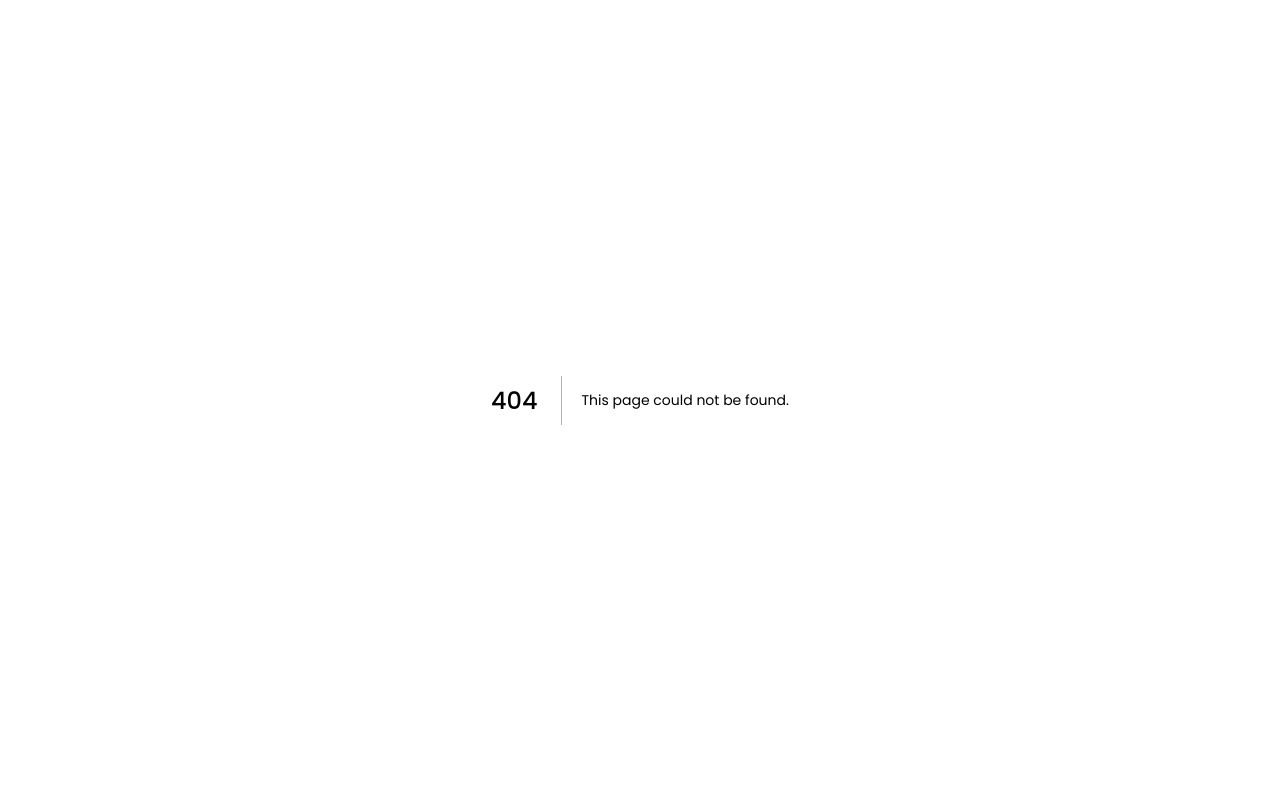
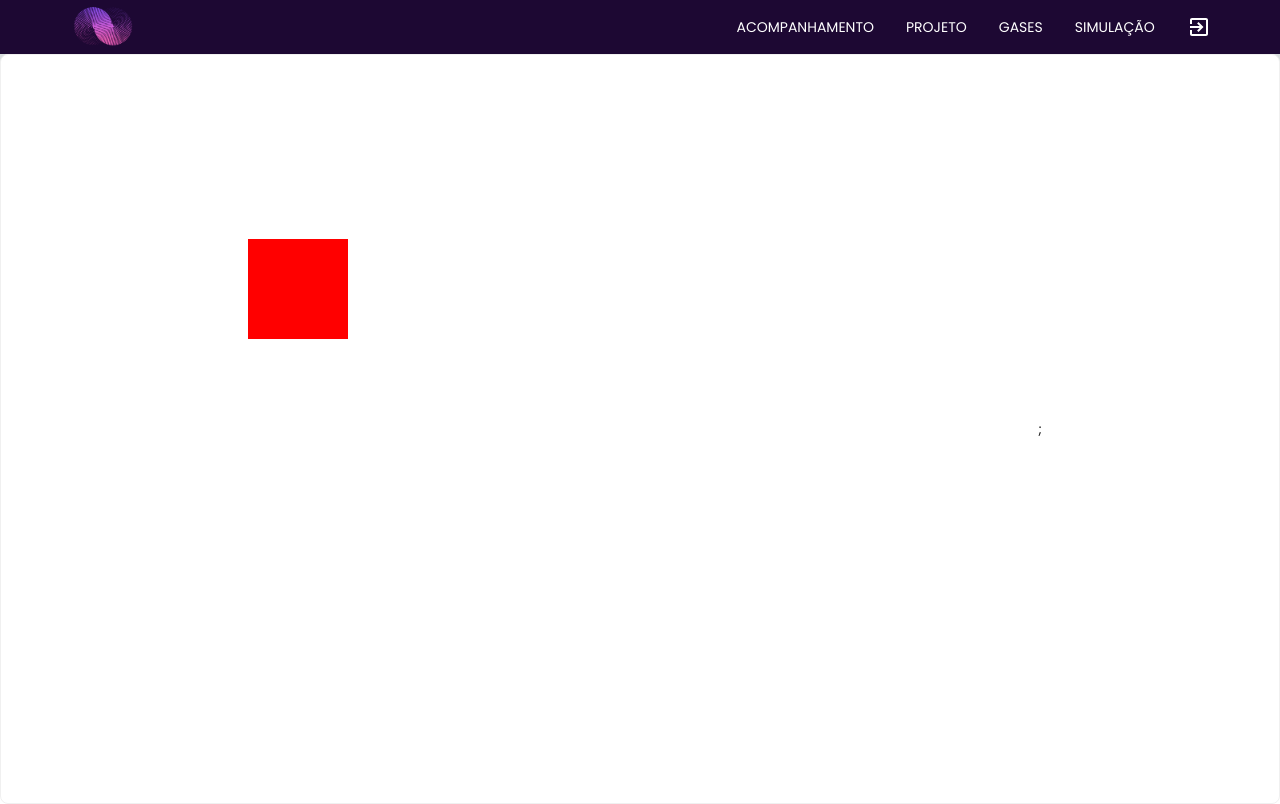
Before and after one commit to 2023M6T2-Inteli/Grupo06, a Next.js app in the folder src/frontend/: page /map in a window 1280 px wide. Before the commit this address had no page. Built offline with nearby package versions, Linux system fonts and the light colour scheme.

Commit message:
página do mapa (alpha)

```diff
--- a/src/frontend/package.json
+++ b/src/frontend/package.json
@@ -16,6 +16,7 @@
     "@mui/material": "^5.12.3",
     "@mui/styled-engine-sc": "^5.12.0",
     "antd": "^5.4.7",
+    "canvas": "^2.11.2",
     "i": "^0.3.7",
     "next": "^13.4.0",
     "react": "18.2.0",
--- /dev/null
+++ b/src/frontend/pages/map.js
@@ -0,0 +1,10 @@
+import * as React from 'react';
+import { MapPage } from '../src/views/MapPage';
+
+export default function Map() {
+  return (
+     <div>
+      <MapPage></MapPage>
+    </div>
+  )
+}
--- /dev/null
+++ b/src/frontend/src/views/MapPage/MapPage.jsx
@@ -0,0 +1,34 @@
+import React, { Fragment, useState, useEffect, useRef } from "react";
+import { Row, Col, Table, Card, Button} from "antd";
+import { NavBar } from "../../components/NavBar";
+import DownloadIcon from "@mui/icons-material/Download";
+
+export default function MapPage() {
+  const Canvas = () => {
+
+    const canvasRef = useRef(null);
+
+    useEffect(() => {
+      const canvas = canvasRef.current;
+      const context = canvas.getContext('2d');
+
+      // Draw on the canvas
+      context.fillStyle = 'red';
+      context.fillRect(10, 10, 100, 100);
+    }, []);
+    return<div style={{display:"flex", justifyContent:"center", alignItems:"center"} }>
+    <canvas ref={canvasRef} width={800} height={400} />;
+    </div>;
+  };
+
+  return (
+    <Fragment>
+        <NavBar></NavBar>
+
+        <Card style={{padding: 150}}>
+        <Canvas></Canvas>
+        </Card>
+
+    </Fragment>
+  );
+}
--- /dev/null
+++ b/src/frontend/src/views/MapPage/index.js
@@ -0,0 +1 @@
+export {default as MapPage} from './MapPage'
```
Also changed, not shown: 1 other file (tests, documents, lock files or other folders).
